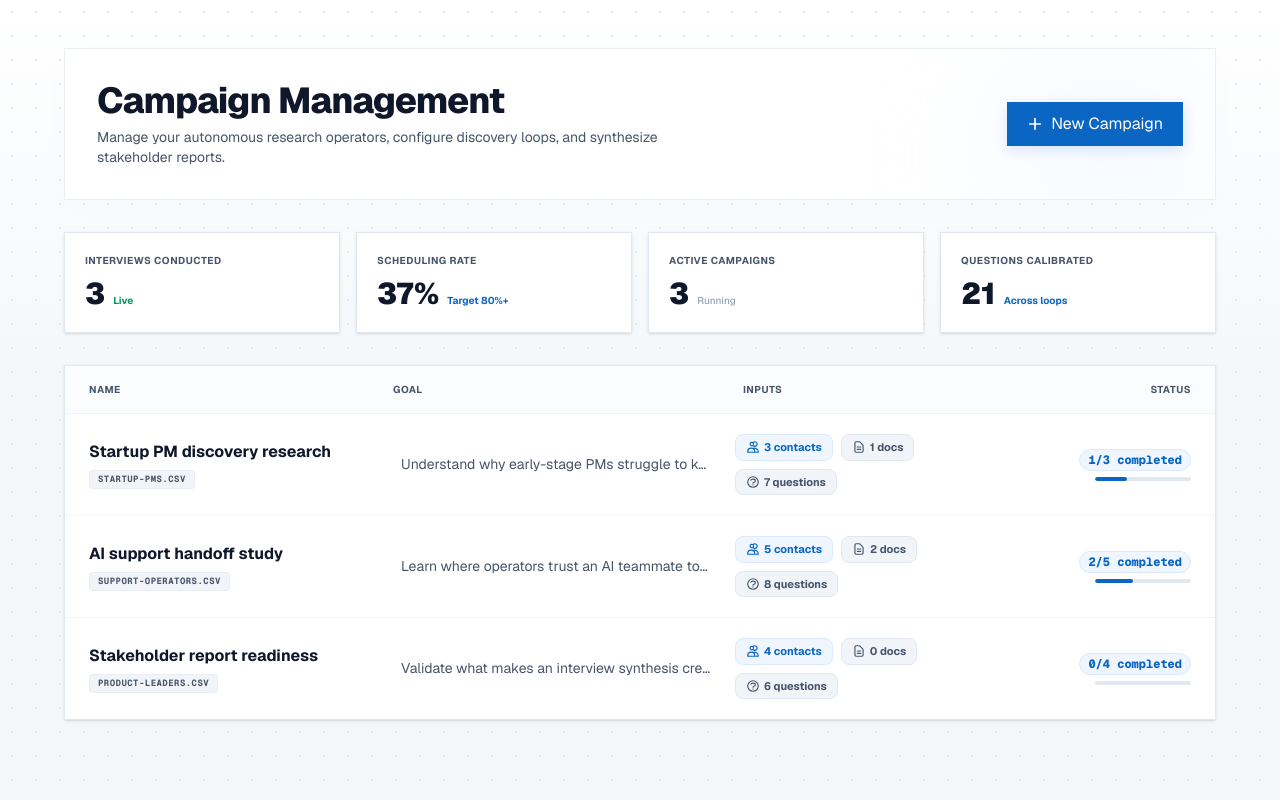
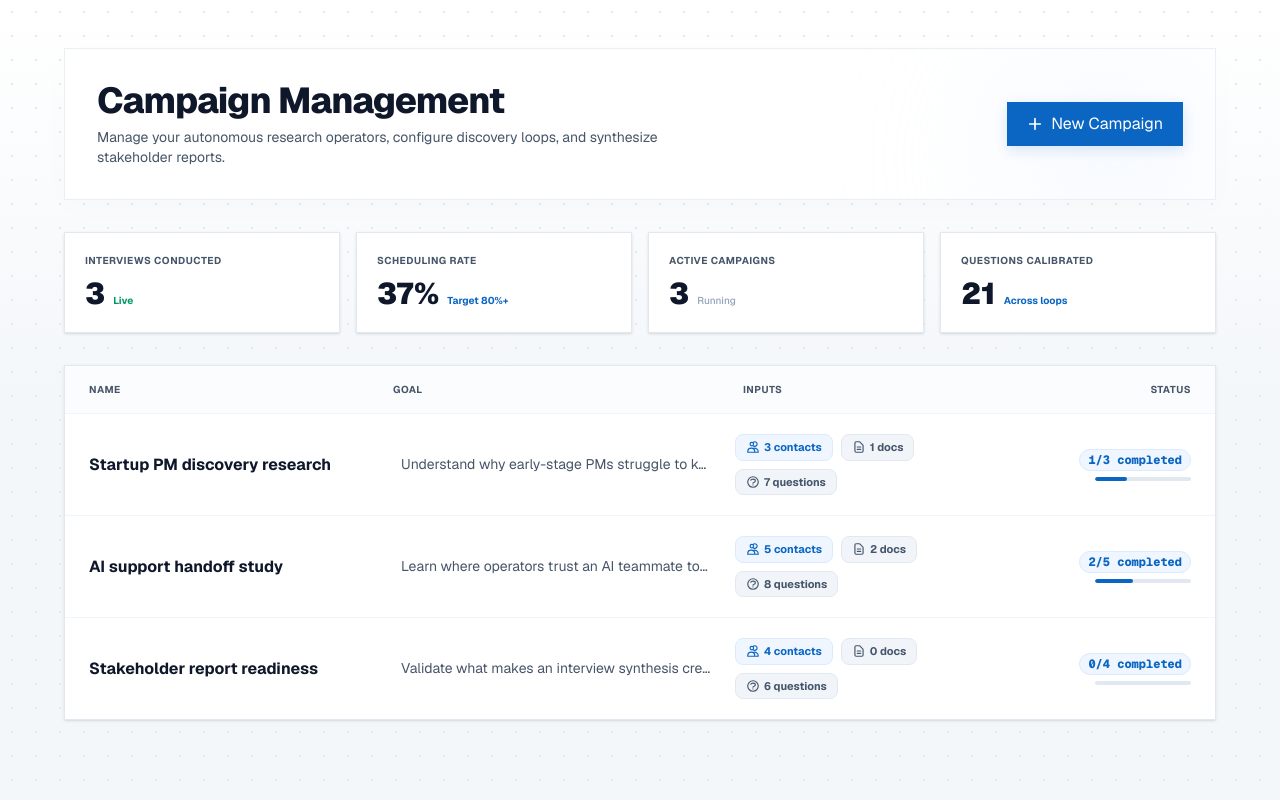
Before and after one commit to joshua-schiller/meridian, a Next.js app in the folder apps/web/: page / in a window 1280 px wide. Built offline with nearby package versions, Linux system fonts and the light colour scheme.

Commit message:
feat: remove contacts CSV filename from campaign list row

```diff
--- a/apps/web/src/app/page.tsx
+++ b/apps/web/src/app/page.tsx
@@ -105,11 +105,6 @@ function CampaignRowContent({ campaign }: { campaign: Campaign }) {
         <h2 className="truncate text-base font-bold text-[var(--foreground)] group-hover:text-[var(--accent)] transition-colors">
           {campaign.name}
         </h2>
-        {campaign.contactsFileName ? (
-          <p className="mt-1.5 truncate font-mono text-[9px] font-bold text-[var(--muted)] bg-slate-100 border border-slate-200/50 px-2 py-0.5 rounded w-fit uppercase tracking-wider">
-            {campaign.contactsFileName}
-          </p>
-        ) : null}
       </div>
       <p className="min-w-0 text-sm leading-relaxed text-[var(--muted)] md:truncate">
         {campaign.goal}
```
